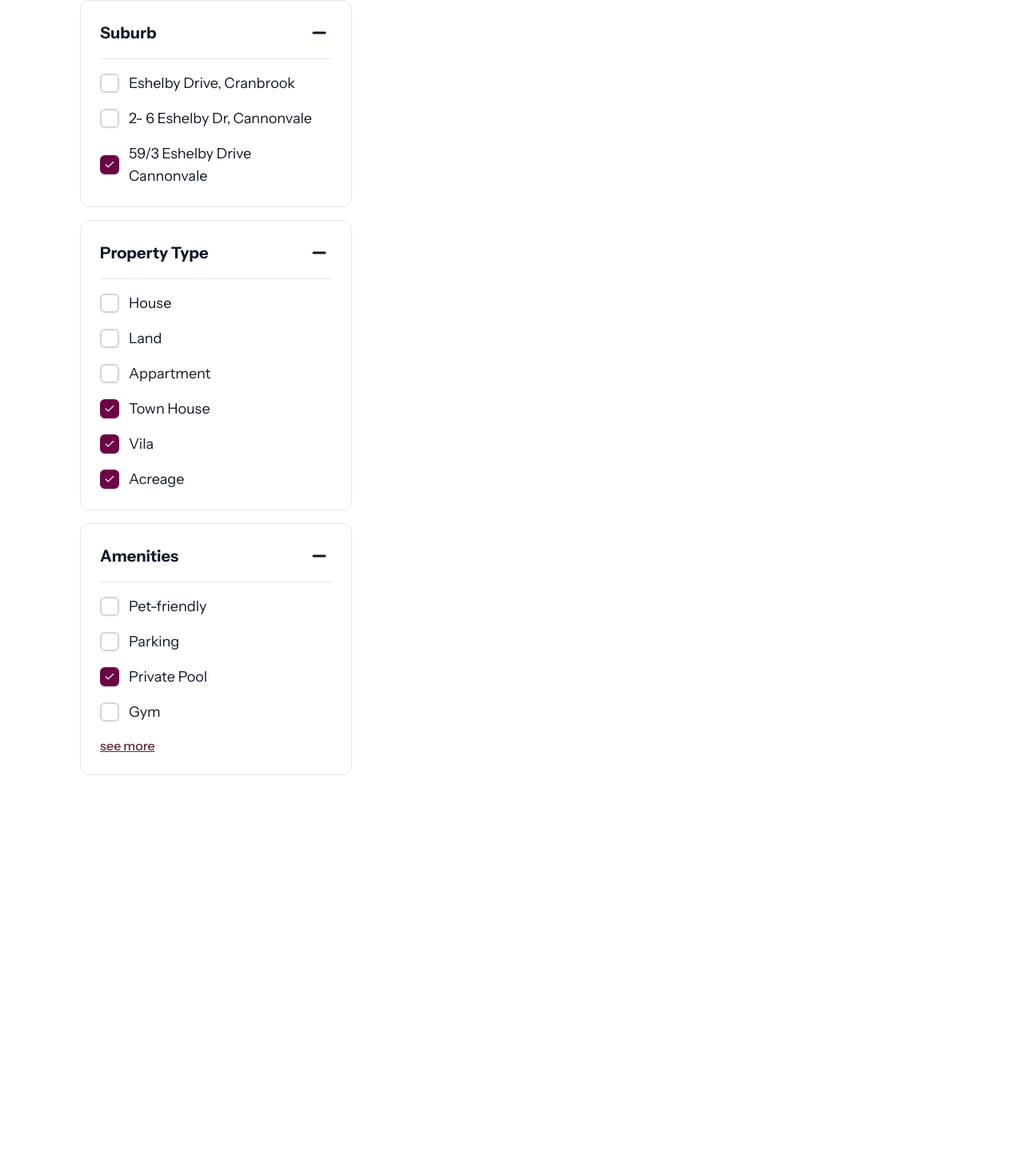
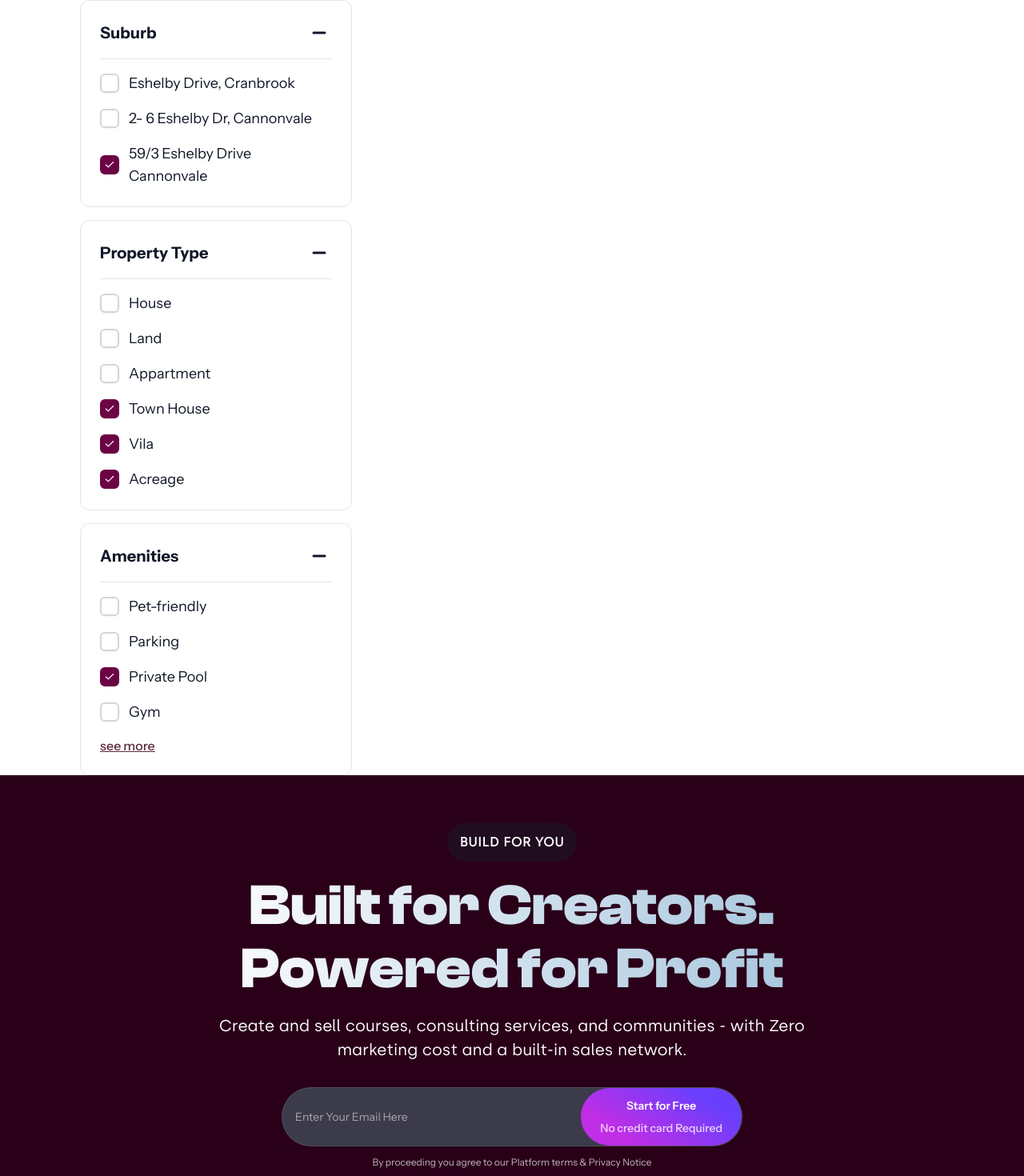
Before and after one commit to shakib-anwar-nibir17/wiztechBD-properties, a Next.js app: page / in a window 1280 px wide. Shown: the part 467-1937 px from the top of the page at 80% size. Before the commit the page ends 1436 px from the top, so only its background shows below. Built offline with nearby package versions, Linux system fonts and the light colour scheme.

Commit message:
feat: Implement initial landing page with property listing UI, filters, hero section, and global styling.

```diff
--- /dev/null
+++ b/src/app/(landing-pages)/components/hero-section.tsx
@@ -0,0 +1,108 @@
+"use client";
+
+import Link from "next/link";
+import { useState } from "react";
+import { Button, Input } from "../../../components";
+
+export function HeroSection() {
+  const [email, setEmail] = useState("");
+
+  const handleSubmit = (e: React.FormEvent) => {
+    e.preventDefault();
+    console.log("Email submitted:", email);
+  };
+
+  const stats = [
+    {
+      label: "CO-SELLERS IN NETWORK",
+      value: "21,500+",
+      description: "People who can co-promote",
+    },
+    {
+      label: "EXPECTED BUYERS / MONTH",
+      value: "86",
+      description: "With zero personal audience",
+    },
+    {
+      label: "EST. MRR AT US$9/MO",
+      value: "US$774",
+      description: "From membership sales",
+    },
+    {
+      label: "EARN W/O A PRODUCT",
+      value: "US$300",
+      description: "Just by co-selling",
+    },
+  ];
+  return (
+    <section className="min-h-screen bg-primary-800 py-[60px]">
+      <div className="mx-auto w-full flex items-center justify-center">
+        <span
+          style={{
+            borderRadius: "100px",
+            background: "rgba(27, 22, 38, 0.60)",
+          }}
+          className="inline-block px-4 py-3 font-silka font-semibold tracking-wider text-white rounded-full"
+        >
+          BUILD FOR YOU
+        </span>
+      </div>
+      <div>
+        <h1
+          className="mt-4 text-center text-7xl font-clash-display font-bold"
+          style={{
+            background: "linear-gradient(93deg, #FFF 17.83%, #A5C5DD 80.08%)",
+            backgroundClip: "text",
+            WebkitBackgroundClip: "text",
+            WebkitTextFillColor: "transparent",
+            lineHeight: "1.1",
+          }}
+        >
+          Built for Creators. <br /> Powered for Profit{" "}
+        </h1>
+        <p className="text-white text-center font-silka font-medium max-w-3xl leading-[30px] mb-8 mt-4  mx-auto text-xl">
+          Create and sell courses, consulting services, and communities - with
+          Zero marketing cost and a built-in sales network.
+        </p>
+      </div>
+
+      <div>
+        {/* Email Form */}
+        <form onSubmit={handleSubmit} className="w-full max-w-xl mb-3 mx-auto">
+          <div className="relative flex items-center bg-[#3B3B4B] rounded-full  border border-white/10">
+            <Input
+              type="email"
+              placeholder="Enter Your Email Here"
+              value={email}
+              onChange={(e) => setEmail(e.target.value)}
+              className="flex-1 bg-transparent border-none text-white placeholder:text-[#A6A6A6] focus-visible:ring-0 focus-visible:ring-offset-0 px-4 h-[72px]"
+            />
+            <Button
+              style={{
+                background:
+                  "linear-gradient(214deg, rgba(105, 63, 255, 0.99) 20.22%, #C02EE5 77.53%)",
+              }}
+              type="submit"
+              className=" text-white rounded-full px-6 h-[72px] flex flex-col items-center"
+            >
+              <span className="font-semibold">Start for Free</span>
+              <span className="text-sm opacity-80">
+                No credit card Required
+              </span>
+            </Button>
+          </div>
+        </form>
+        <p className="text-xs text-white/70 mb-12 text-center ">
+          By proceeding you agree to our{" "}
+          <Link href="#" className="hover:underline hover:text-white">
+            Platform terms
+          </Link>{" "}
+          &{" "}
+          <Link href="#" className="hover:underline hover:text-white">
+            Privacy Notice
+          </Link>
+        </p>
+      </div>
+    </section>
+  );
+}
--- /dev/null
+++ b/src/app/(landing-pages)/components/index.ts
@@ -0,0 +1,2 @@
+export * from "./hero-section";
+export * from "./property-list";
--- a/src/app/(landing-pages)/components/property-list.tsx
+++ b/src/app/(landing-pages)/components/property-list.tsx
@@ -2,6 +2,7 @@
 import { useState } from "react";
 import {
   Button,
+  PropertyListHeader,
   PropertyTypeFilter,
   RentBudgetFilter,
   ResetIcon,
@@ -18,7 +19,7 @@ export const PropertyList = () => {
 
   return (
     <div className="mt-12 px-[100px]">
-      <div className="min-h-screen  w-full flex">
+      <div className="min-h-screen  w-full flex gap-6">
         {/* filters */}
         <div className="w-[340px]">
           {/* Header */}
@@ -44,7 +45,13 @@ export const PropertyList = () => {
           </div>
         </div>
         {/* properties */}
-        <div></div>
+        <div className="flex-1">
+          <PropertyListHeader
+            resultCount={10}
+            sortBy="Price"
+            onSortChange={() => {}}
+          />
+        </div>
       </div>
     </div>
   );
--- a/src/app/(landing-pages)/page.tsx
+++ b/src/app/(landing-pages)/page.tsx
@@ -1,11 +1,12 @@
 import { Navbar } from "../../components";
-import { PropertyList } from "./components/property-list";
+import { HeroSection, PropertyList } from "./components";
 
 export default function Page() {
   return (
     <>
       <Navbar />
       <PropertyList />
+      <HeroSection />
     </>
   );
 }
--- a/src/app/globals.css
+++ b/src/app/globals.css
@@ -55,6 +55,7 @@
   --color-calculator-card-bg: rgba(0, 0, 0, 0.2);
   --color-calculator-border: #505152;
   --color-neutral-11: #3c3c3c;
+  --color-primary-800: #2a0019;
   --color-primary-500: #6c0443;
   --color-primary-600: #4a1530;
   --color-primary-100: #d1b1c5;
--- a/src/components/filters/property-list-header.tsx
+++ b/src/components/filters/property-list-header.tsx
@@ -9,9 +9,9 @@ import {
 } from "@/components/ui/select";
 
 interface PropertyListHeaderProps {
-  resultCount: number;
-  sortBy: string;
-  onSortChange: (value: string) => void;
+  resultCount?: number;
+  sortBy?: string;
+  onSortChange?: (value: string) => void;
 }
 
 export function PropertyListHeader({
@@ -20,7 +20,7 @@ export function PropertyListHeader({
   onSortChange,
 }: Readonly<PropertyListHeaderProps>) {
   return (
-    <div className="flex items-center justify-between py-4 px-6 bg-gray-50 rounded-lg">
+    <div className="flex items-center justify-between h-[74px] px-4 rounded-[12px] border border-neutral-200">
       {/* Left side - Title and result count */}
       <div className="flex items-center gap-2">
         <h2 className="text-xl font-bold text-gray-900">Property</h2>
```
